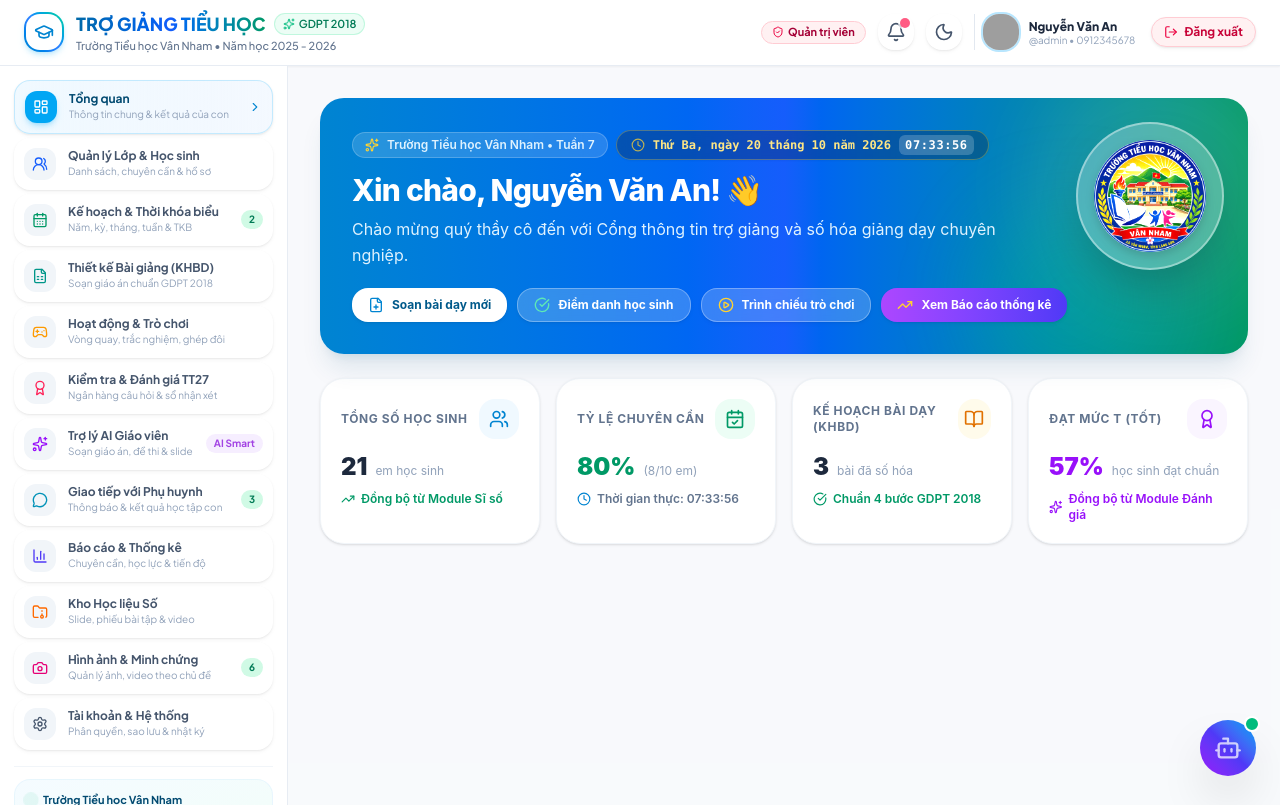
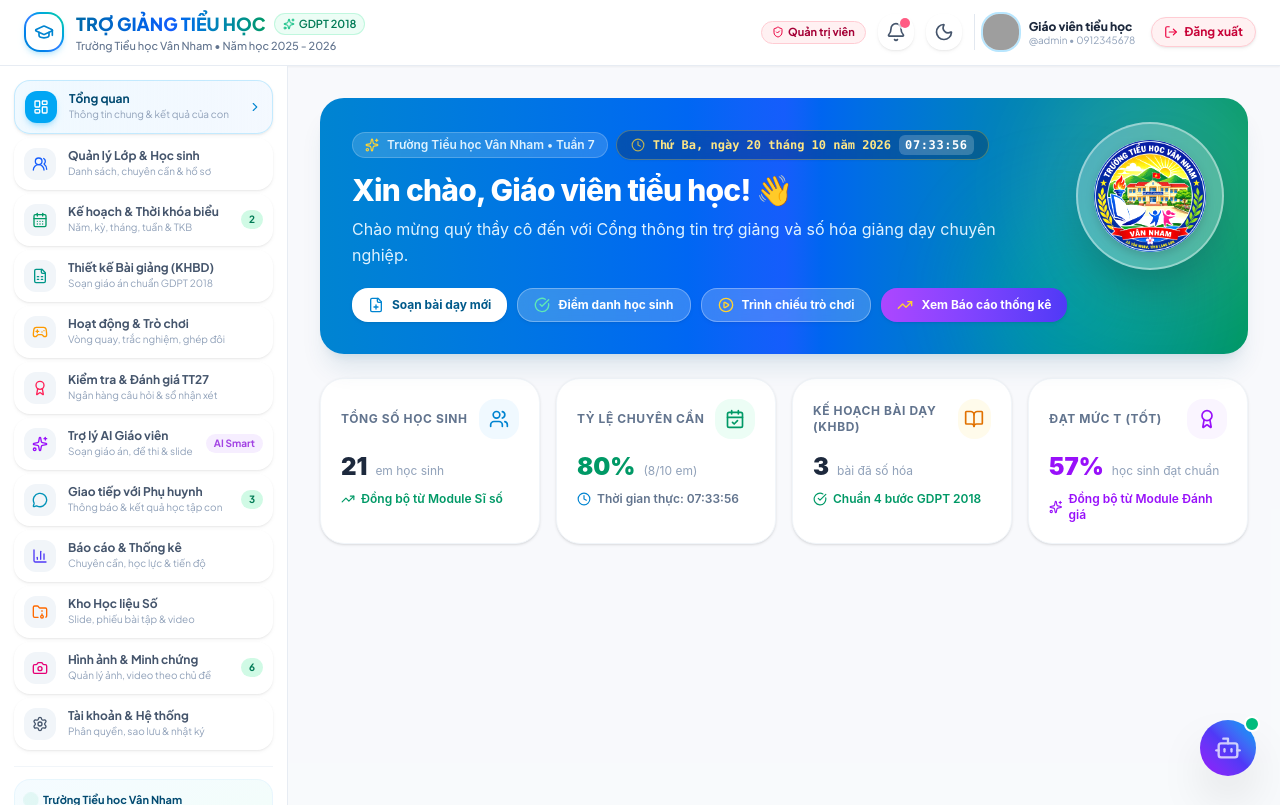
Before and after one commit to trankhuonghieu/trogiangtieuhoc, a React (Vite) app: page / in a window 1280 px wide. Built offline with nearby package versions, Linux system fonts and the light colour scheme; grey boxes are pictures that could not be loaded.

Commit message:
chore: change default admin display name

```diff
--- a/src/data/mockData.ts
+++ b/src/data/mockData.ts
@@ -24,7 +24,7 @@ export const INITIAL_USERS: User[] = [
     id: 'user-admin',
     username: 'admin',
     password: '123456',
-    name: 'Nguyễn Văn An',
+    name: 'Giáo viên tiểu học',
     email: 'admin@lequydon.edu.vn',
     avatar: 'https://images.unsplash.com/photo-1534528741775-53994a69daeb?w=150&auto=format&fit=crop&q=80',
     role: 'admin',
```
